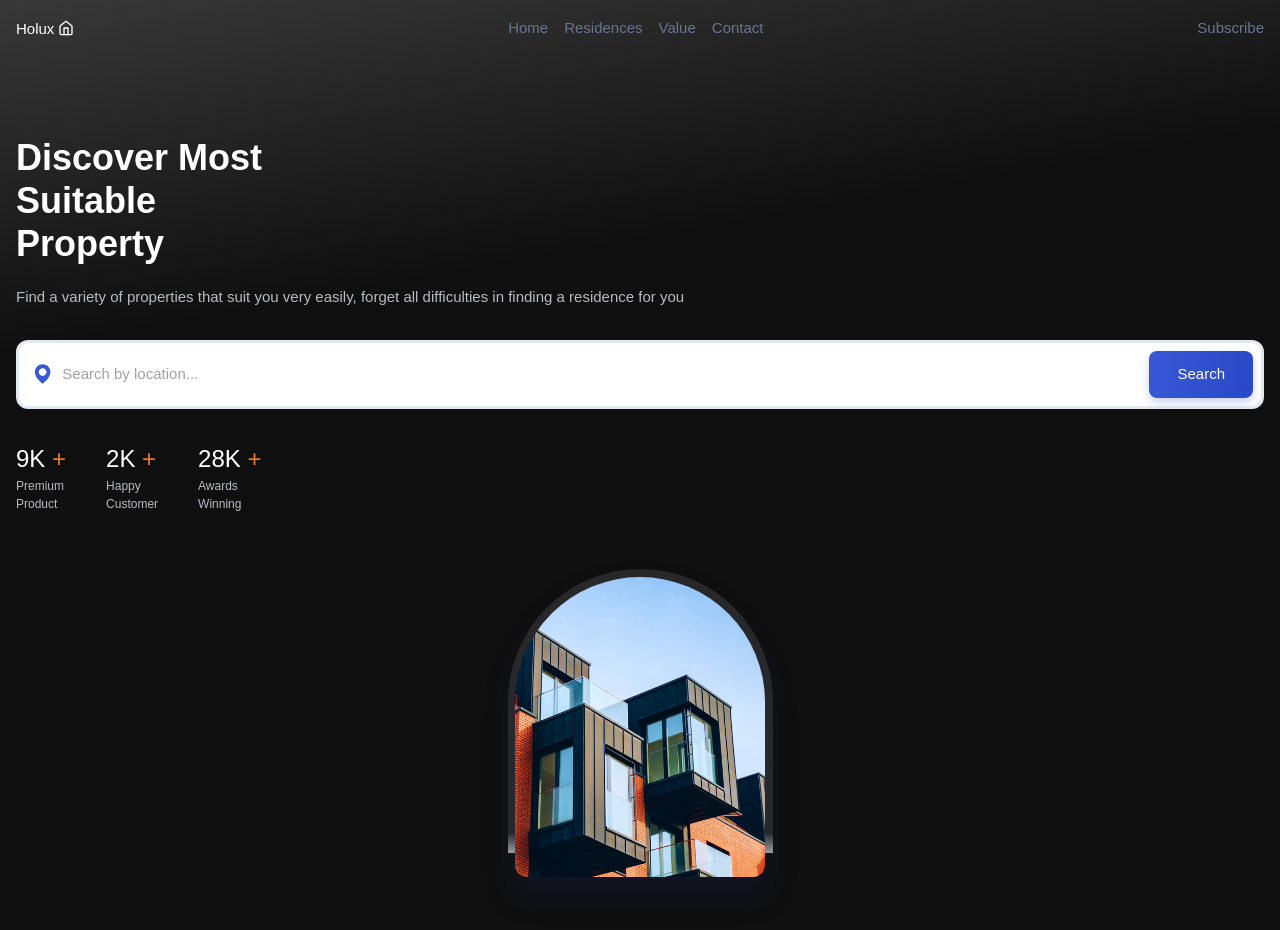
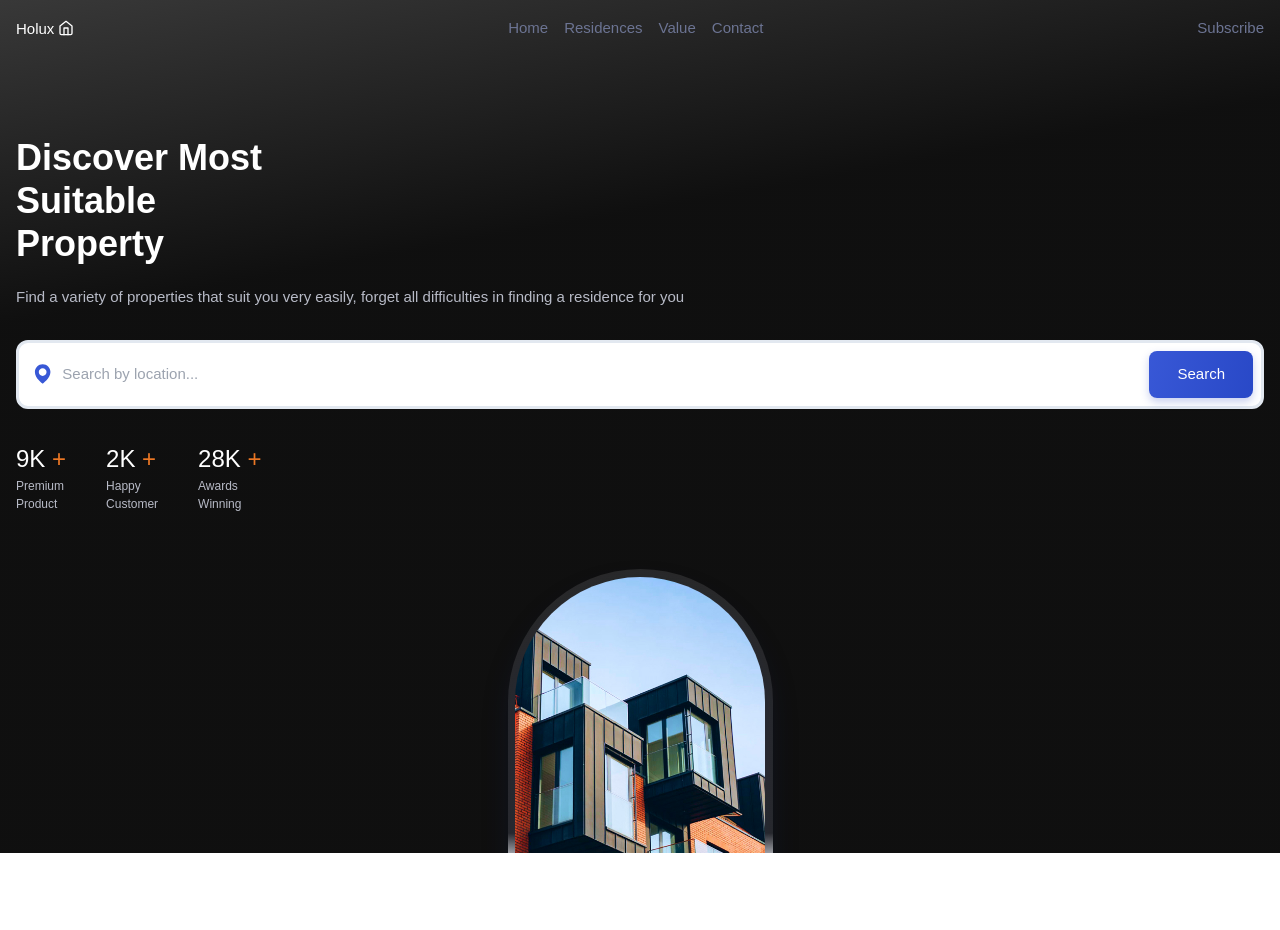
Before and after one commit to azamat-cto/holux, a React (Vite) app: page / in a window 1280 px wide. Shown: the top 930 px of the page. After the commit the page ends 853 px from the top, so only its background shows below. Built offline with nearby package versions, Linux system fonts and the light colour scheme; a small style sheet from the web is missing.

Commit message:
Remove padding bottom

```diff
--- a/src/components/home/index.jsx
+++ b/src/components/home/index.jsx
@@ -1,7 +1,7 @@
 function Home() {
   return (
     <section
-      className="pt-[4.5rem] pb-24 bg-[linear-gradient(170deg,hsl(0,0%,22%)0%,hsl(0,0%,6%)30%)]"
+      className="pt-[4.5rem] bg-[linear-gradient(170deg,hsl(0,0%,22%)0%,hsl(0,0%,6%)30%)]"
       id="home"
     >
       <div className="pt-16">
```
